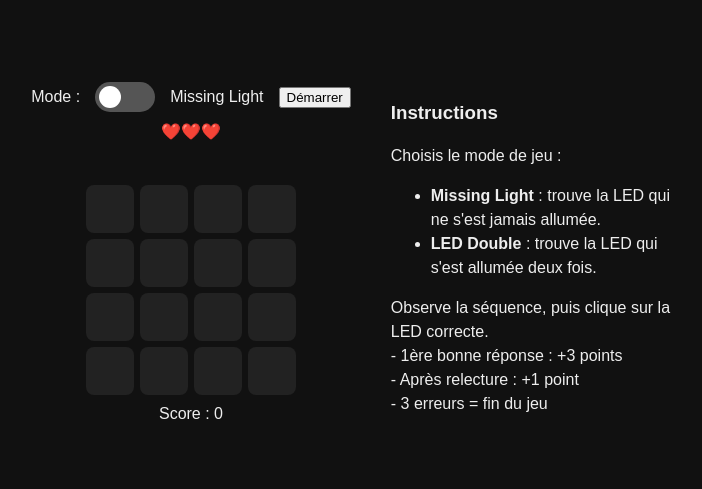
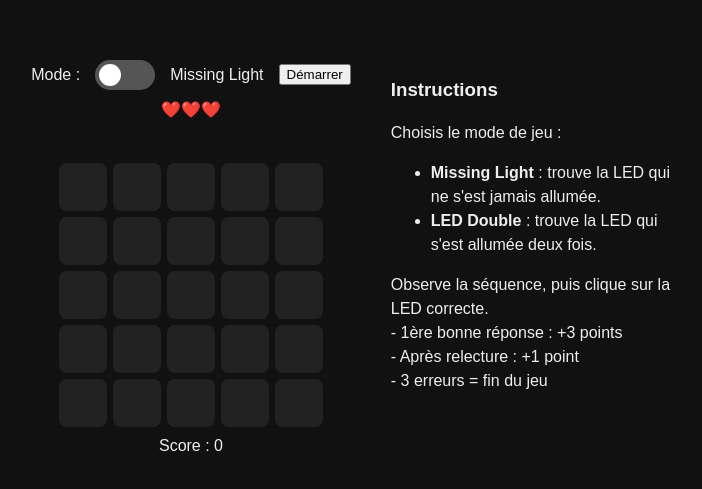
Before and after one commit to Golm0n/ledmatrix, a plain HTML site: page index.html in a window 1280 px wide. Shown: the part 143-632 px from the top of the page, without its empty margins (279-981 px from the left). Drawn offline with Linux system fonts and the light colour scheme.

Commit message:
test 5 row/collum

```diff
--- a/index.html
+++ b/index.html
@@ -32,8 +32,8 @@
   }
   .grid {
     display: grid;
-    grid-template-columns: repeat(4, minmax(30px, 6vh));
-    grid-template-rows: repeat(4, minmax(30px, 6vh));
+    grid-template-columns: repeat(5, minmax(30px, 6vh));
+    grid-template-rows: repeat(5, minmax(30px, 6vh));
     gap: 6px;
   }
   .cell {
@@ -129,7 +129,7 @@ const message = document.getElementById('message');
 const scoreDisplay = document.getElementById('score');
 const heartsDisplay = document.getElementById('hearts');
 
-let size = 4;
+let size = 5;
 let lives = 3;
 let score = 0;
 let currentMode = 'missing';
```
